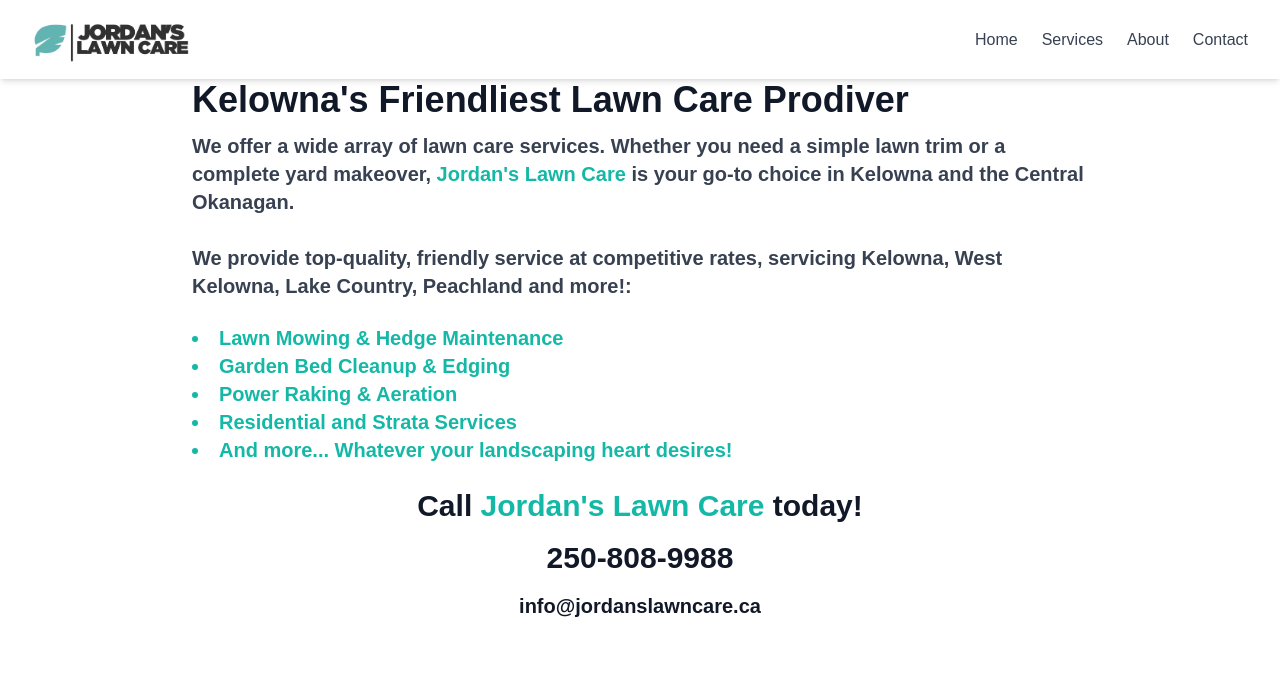
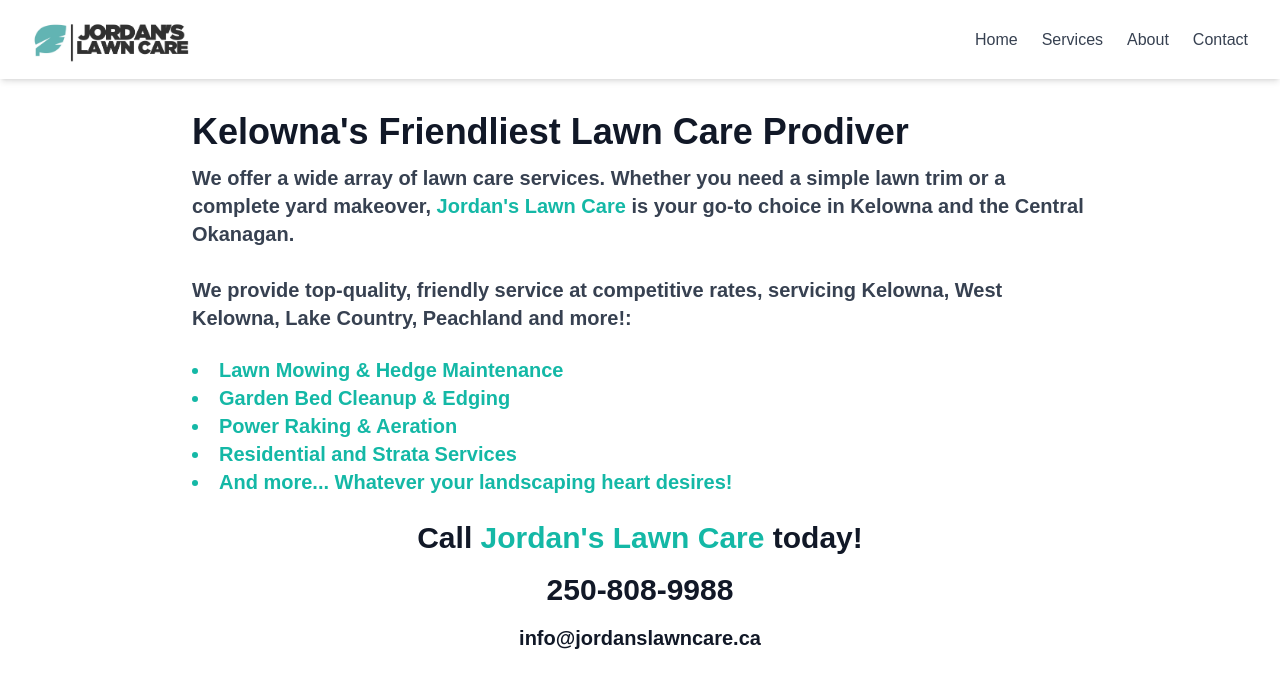
Before and after one commit to jordwan/jordans-lawn-care, a Next.js app: page /about in a window 1280 px wide. Shown: the top 688 px of the page. Built offline with nearby package versions, Linux system fonts and the light colour scheme; a web font is replaced by a local one.

Commit message:
update padding on hero and navbar tweaks

```diff
--- a/src/components/Hero2.tsx
+++ b/src/components/Hero2.tsx
@@ -2,7 +2,7 @@
 
 export const Hero2 = () => {
   return (
-    <div className="flex justify-center items-center py-20 px-6">
+    <div className="flex justify-center items-center py-28 px-6">
       <div className="max-w-4xl text-left md:text-left">
         <h1 className="text-3xl md:text-4xl font-extrabold text-gray-900">
           Kelowna's Friendliest Lawn Care Prodiver
```
Also changed, not shown: src/components/Navbar.tsx (+5 -5 lines).
